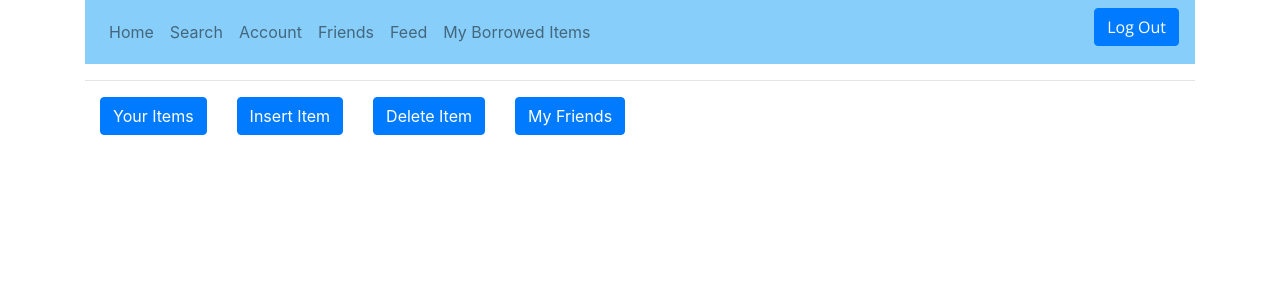
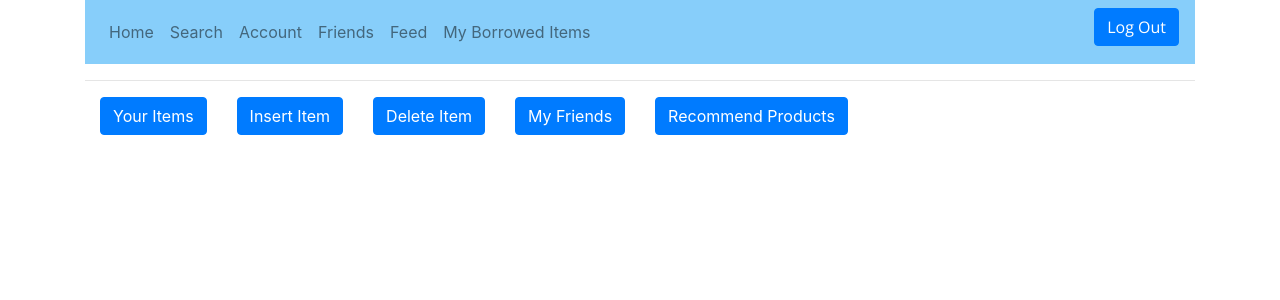
Before and after one commit to shikhar4/CS411_Project, a React (Create React App) app in the folder client/: page /home in a window 1280 px wide. Shown: the top 300 px of the page. Built offline with nearby package versions, Linux system fonts and the light colour scheme.

Commit message:
Recommend Products button on home page

```diff
--- a/client/src/Home.js
+++ b/client/src/Home.js
@@ -6,6 +6,7 @@ import Col from 'react-bootstrap/Col'
 import Axios from 'axios'
 import Delete from './Delete';
 import Insert from './insert1';
+import ProdReccomender from './reccomend_product'
 import { Button, FormGroup, FormControl, FormLabel,Form } from "react-bootstrap";
 import {Link} from 'react-router-dom';
 const columnHeader =["ProductID","ProductName","Type","BrandName","ModelNumber","ReleaseYear", "Color"];
@@ -25,7 +26,8 @@ class Home extends Component {
        this.state={
          product_table:[],
          showInsertComponent: false,
-         showDeleteComponent: false
+         showDeleteComponent: false,
+         showRecommendComponent: false
        }
 
        this.clearAccountInfo = this.clearAccountInfo.bind(this);
@@ -34,6 +36,7 @@ class Home extends Component {
        this.loadInsertTable = this.loadInsertTable.bind(this)
        this.loadDeleteTable = this.loadDeleteTable.bind(this)
        this.getFriendData = this.getFriendData.bind(this)
+       this.loadRecommendData = this.loadRecommendData.bind(this)
       //  this.add_entry = this.add_entry(this);
    }
 
@@ -69,6 +72,7 @@ class Home extends Component {
     document.getElementById("Items_Table").style.visibility = "visible";
     this.setState({showInsertComponent : false})
     this.setState({showDeleteComponent : false})
+    this.setState({showRecommendComponent : false})
     console.log(this.state.showInsertComponent)
     Axios.post('http://localhost:3001/api/search',
     {userID:localStorage.getItem("user_id_global")}).then((res)=>{
@@ -121,7 +125,7 @@ class Home extends Component {
    loadInsertTable(){
      document.getElementById("Items_Table").style.visibility = "hidden";
      this.setState({showDeleteComponent:false})
-
+     this.setState({showRecommendComponent:false})
      this.setState({showInsertComponent:true})
      //console.log(this.state.showInsertComponent)
 
@@ -129,8 +133,14 @@ class Home extends Component {
    loadDeleteTable(){
      document.getElementById("Items_Table").style.visibility = "hidden"
      this.setState({showInsertComponent:false})
-
+     this.setState({showRecommendComponent:false})
      this.setState({showDeleteComponent:true})
+   }
+   loadRecommendData(){
+    document.getElementById("Items_Table").style.visibility = "hidden"
+    this.setState({showInsertComponent:false})
+    this.setState({showDeleteComponent:false})
+    this.setState({showRecommendComponent:true})
    }
    render(){
 
@@ -142,11 +152,13 @@ class Home extends Component {
             <Col md = "auto"><Button onClick = {this.loadInsertTable} >Insert Item</Button></Col>
             <Col md = "auto"><Button onClick = {this.loadDeleteTable} >Delete Item</Button></Col>
             <Col md = "auto"><Button onClick = {this.getFriendData}> My Friends</Button></Col>
+            <Col md = "auto"><Button onClick = {this.loadRecommendData}> Recommend Products</Button></Col>
           </Row>
           </Container>
 
        <div>{this.state.showInsertComponent ? <Insert/> : null}</div>
        <div>{this.state.showDeleteComponent ? <Delete/> : null}</div>
+       <div>{this.state.showRecommendComponent ? <ProdReccomender/> : null}</div>
       <div>
         <table className = "table table-hover" id = "Items_Table">
         <thead>
--- a/client/src/reccomend_product.js
+++ b/client/src/reccomend_product.js
@@ -6,7 +6,7 @@ var head = [];
 var table_data = [];
 
 
-class Prod_Reccomender extends Component {
+class ProdReccomender extends Component {
 
     constructor(props) {
         super(props);
@@ -109,4 +109,4 @@ class Prod_Reccomender extends Component {
 }
 
 
-export default Prod_Reccomender;
+export default ProdReccomender;
```
